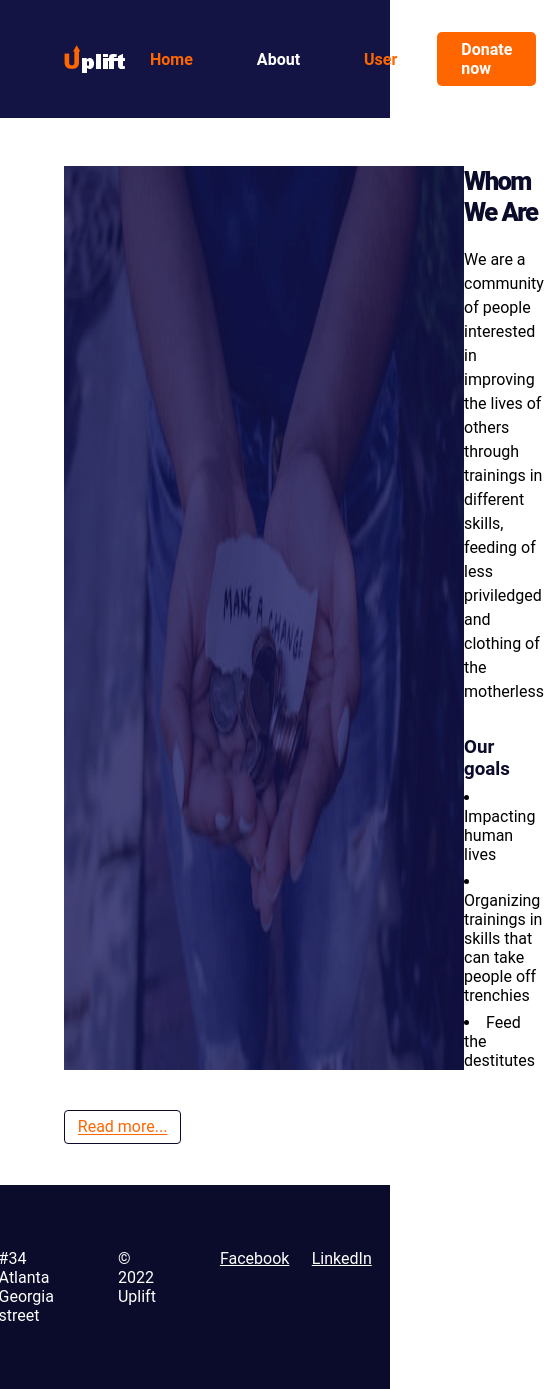
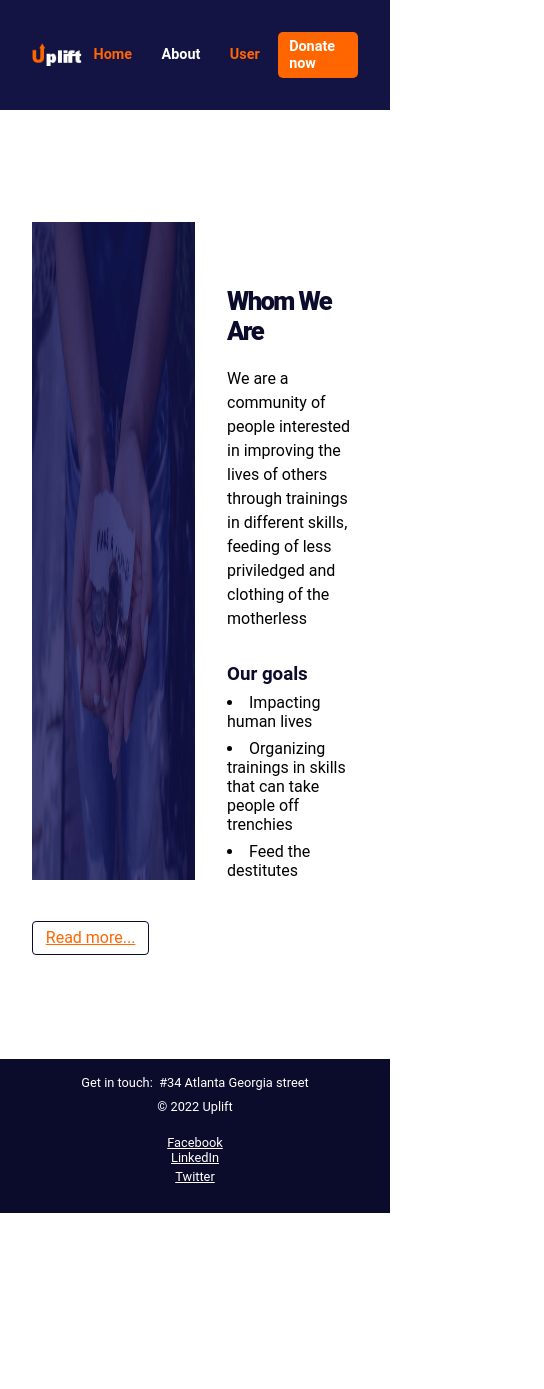
Before and after one commit to goodcoderCJ/uplift-app, a React (Create React App) app: page /about in a window 390 px wide. Shown: the whole page, 544 px wide, since content can reach past the window. After the commit the page ends 1213 px from the top, so only its background shows below. Built offline with nearby package versions, Linux system fonts and the light colour scheme.

Commit message:
completed

```diff
--- a/src/Navbar.js
+++ b/src/Navbar.js
@@ -13,7 +13,9 @@ export default function Navbar() {
         <Image src={logo} alt="uplift logo" className="logo" />
       </div>
       <nav className="nav">
-        <ul><li>
+        <div className="toggle"></div>
+        <ul>
+          <li>
             <Links to="/">Home</Links>
           </li>
           <li>
--- a/src/Styles/about.css
+++ b/src/Styles/about.css
@@ -1,9 +1,13 @@
+.about-container {
+  padding: 4em 0;
+}
 .about {
   display: flex;
   justify-content: space-between;
 }
 .about-img {
-  width: 400px;
+  width: 50%;
+  aspect-ratio: 1;
   padding: 3em 0;
 }
 .nonbulleted {
@@ -12,7 +16,9 @@
 .about-text-copy {
   /* width: 50%; */
   max-width: 500px;
+  margin-left: 2em;
   padding: 3em 0;
+  margin-top: 4em;
 }
 .about-text-copy p {
   max-width: 400px;
@@ -41,6 +47,11 @@
   border: 1px solid #0b0b2b;
   color: #ff6600;
   border-radius: 4px;
-  margin-top: 2em;
+
   padding: 0.4em 0.8em;
 }
+@media (max-width: 350px) {
+  .about-text-copy {
+    width: 48%;
+  }
+}
--- a/src/Styles/footer.css
+++ b/src/Styles/footer.css
@@ -28,3 +28,38 @@
 .footer-container div + div {
   margin-left: 4em;
 }
+@media (max-width: 700px) {
+  .footer {
+    padding: 1em 0;
+  }
+  .footer-container {
+    flex-direction: column;
+  }
+  .copy {
+    margin-top: 0.7em;
+  }
+  .socials {
+    flex-direction: column;
+    margin-top: 0.7em;
+
+    padding: 0.6em;
+    align-items: center;
+  }
+  .socials a + a {
+    margin-left: 0;
+    margin-bottom: 0.3em;
+  }
+  .footer-container {
+    align-items: center;
+  }
+  .footer-container div + div {
+    margin-left: 0;
+  }
+}
+@media (max-width: 400px) {
+  .footer-container p,
+  .footer-container .copy,
+  .footer-container a {
+    font-size: 0.8rem;
+  }
+}
--- a/src/Styles/home.css
+++ b/src/Styles/home.css
@@ -1,14 +1,13 @@
 .hero-page {
   display: flex;
   justify-content: space-between;
-  padding: 1em 0;
-  margin-top: 3em;
-  /* border: 1px solid red; */
+  padding: 4em 0;
 }
 .hero-image {
   /* max-width: 100%; */
   width: 350px;
   aspect-ratio: 1;
+  margin-top: 3em;
   box-shadow: 5px 10px 15px 15px rgba(250, 80, 50, 0.1);
 }
 .hero-text h1 {
@@ -42,3 +41,29 @@
   background-color: #0b0b2b;
   margin-top: 0.2em;
 }
+@media (max-width: 700px) {
+  .hero-page {
+    flex-direction: column;
+  }
+  .hero-text {
+    max-width: 100%;
+  }
+  .hero-text h1,
+  .hero-text p {
+    max-width: 100%;
+  }
+  .hero-second-line {
+    margin-bottom: 4em;
+  }
+  .hero-image {
+    width: 100%;
+  }
+}
+@media (max-width: 400px) {
+  .hero-first-line {
+    width: 80px;
+  }
+  .hero-second-line {
+    width: 100px;
+  }
+}
--- a/src/Styles/navbar.css
+++ b/src/Styles/navbar.css
@@ -2,7 +2,6 @@
   display: flex;
   justify-content: space-between;
   padding: 1em 0;
-  /* margin-top: 1em; */
 }
 .logo-container {
   display: flex;
@@ -40,3 +39,50 @@
   color: #fff !important;
   border-radius: 5px;
 }
+@media (max-width: 700px) {
+  .nav ul li + li {
+    margin-left: 0.4em;
+  }
+  .nav ul li a {
+    font-size: 0.9rem;
+    padding: 0.4em 0.8em;
+  }
+  .logo {
+    width: 50px;
+  }
+}
+@media (max-width: 350px) {
+  .logo {
+    width: 30px;
+  }
+  .nav ul li + li {
+    margin-left: 0.6em;
+  }
+  .nav ul li a {
+    font-size: 0.6rem;
+  }
+  .navbar {
+    padding: 0.5em;
+    width: 100%;
+    /* border: 1px solid red; */
+  }
+  .nav ul {
+    flex-direction: column;
+    display: none;
+  }
+  .toggle {
+    width: 8px;
+    height: 2px;
+    position: relative;
+    background-color: #fff;
+  }
+  .toggle::before {
+    position: absolute;
+    top: 4px;
+    left: 10px;
+    width: 8px;
+    height: 2px;
+    background-color: #fff;
+    margin-bottom: 2em;
+  }
+}
--- a/src/Styles/nested.css
+++ b/src/Styles/nested.css
@@ -12,3 +12,8 @@
 .last {
   margin-bottom: 1em;
 }
+@media (max-width: 350px) {
+  .nested-img {
+    width: 150px;
+  }
+}
--- a/src/index.css
+++ b/src/index.css
@@ -8,6 +8,7 @@
 .container {
   margin: 0 auto;
   padding: 0 4em;
+
 }
 .nav-compo-div {
   background-color: #141444;
@@ -33,3 +34,8 @@
     transform: rotate(360deg);
   }
 }
+@media (max-width: 400px) {
+  .container {
+    padding: 0 2em;
+  }
+}
```
Also changed, not shown: public/manifest.json.
